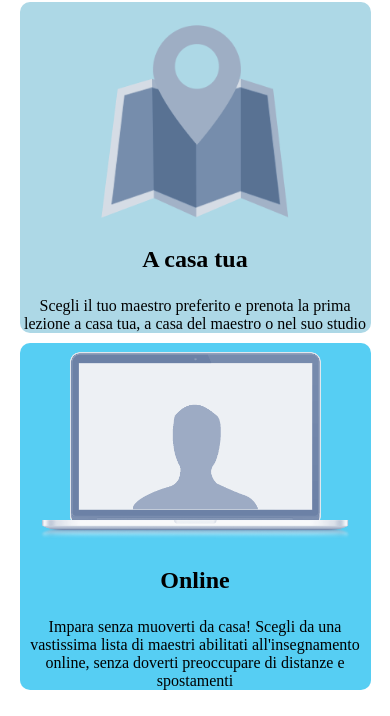
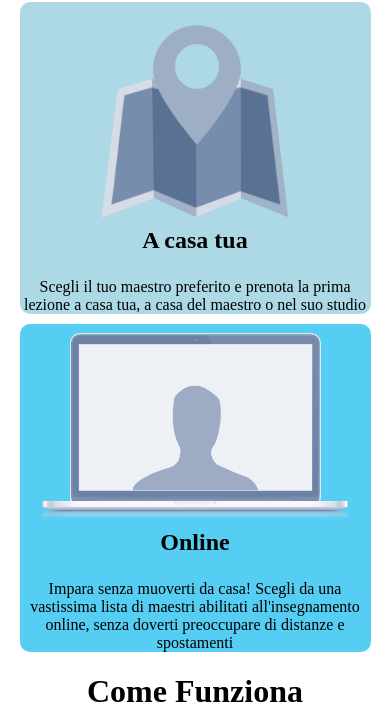
Before and after one commit to Mr2803/html-css-resp-wannabe, a plain HTML site: page booleancareers-responsive-wannabe-starter-069aa98a347d/index.html in a window 390 px wide. Shown: the part 78-794 px from the top of the page. Drawn offline with Linux system fonts and the light colour scheme.

Commit message:
add details for h3 in every row (margin-top)

```diff
--- a/booleancareers-responsive-wannabe-starter-069aa98a347d/style.css
+++ b/booleancareers-responsive-wannabe-starter-069aa98a347d/style.css
@@ -128,7 +128,9 @@ img{
     margin-top: 10px;
   }
 
-
+  .row h3{
+    margin-top: 5px;
+  }
   /* |row lezioni */
 
   /* row steps */
```
